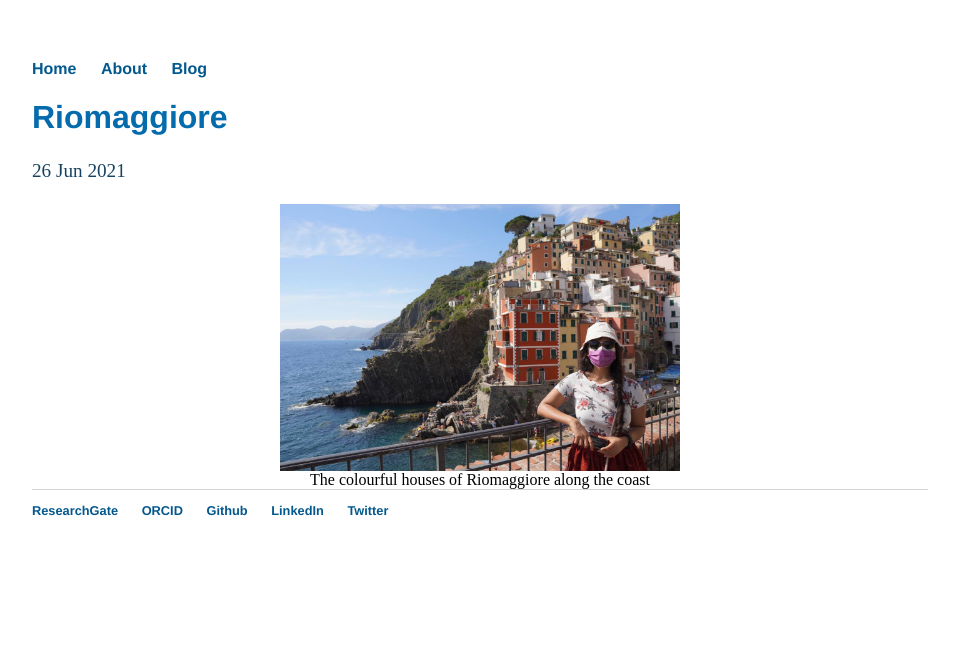
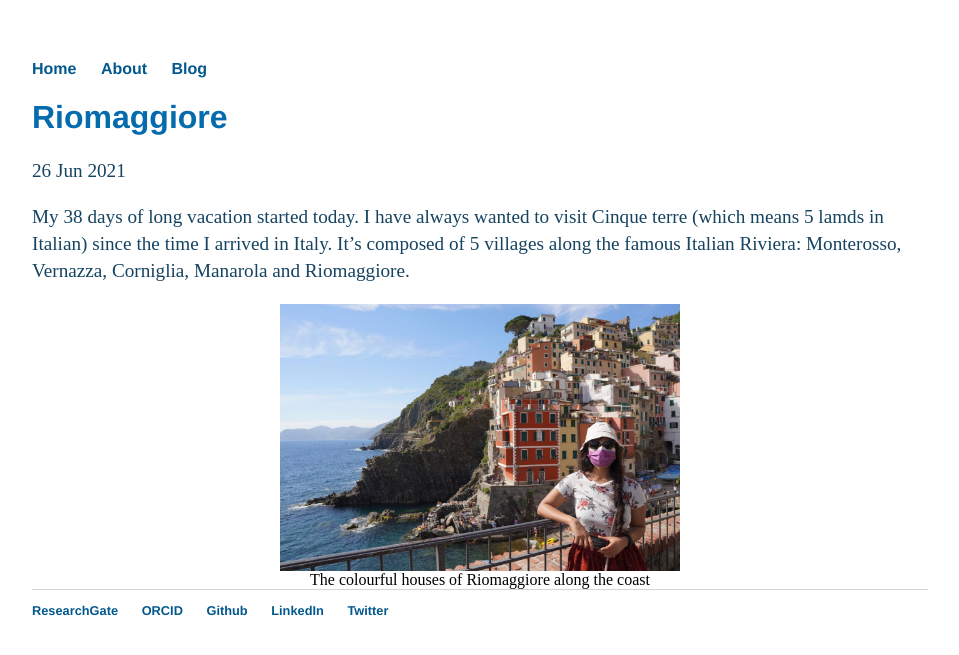
Before and after one commit to debashmitap/debashmitap.github.io, a Jekyll site: the page built from _posts/2021-06-26-riomaggiore.md, in a window 1280 px wide. Shown: the top 655 px of the page, without its empty margins (160-1119 px from the left). Built offline with Jekyll 4.4.1, drawn with Linux system fonts in a browser that asks for light colours.

Commit message:
Update 2021-06-26-riomaggiore.md

```diff
--- a/_posts/2021-06-26-riomaggiore.md
+++ b/_posts/2021-06-26-riomaggiore.md
@@ -4,6 +4,7 @@ title: "Riomaggiore"
 date: 2021-06-26
 ---
 
+My 38 days of long vacation started today. I have always wanted to visit Cinque terre (which means 5 lamds in Italian) since the time I arrived in Italy. It's composed of 5 villages along the famous Italian Riviera: Monterosso, Vernazza, Corniglia, Manarola and Riomaggiore.
 
 {%
 include image.html
```
